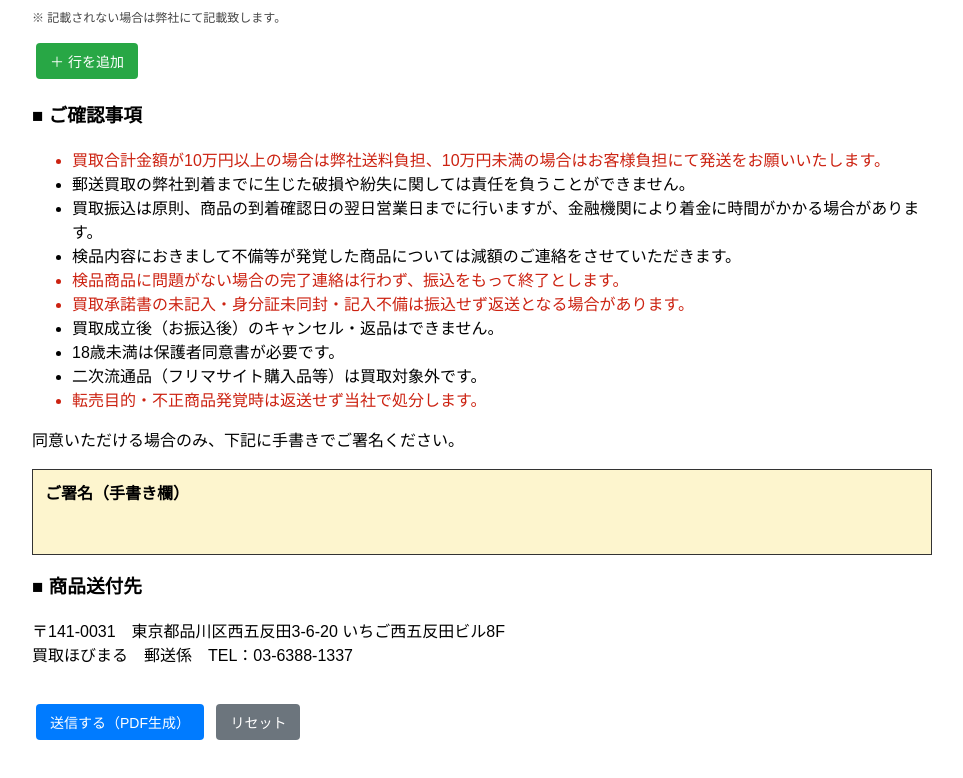
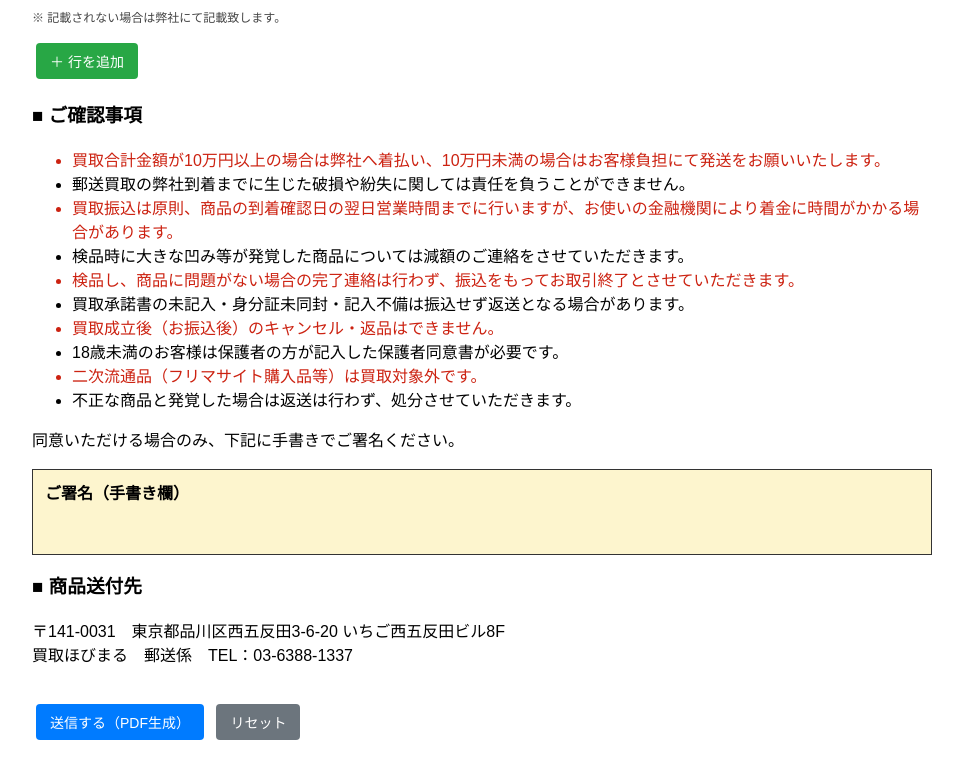
Before and after one commit to hobbymaru/kaitori, a plain HTML site: page index.html in a window 1280 px wide. Shown: the part 909-1687 px from the top of the page, without its empty margins (158-1121 px from the left). Drawn offline with Linux system fonts and the light colour scheme.

Commit message:
Update index.html

```diff
--- a/index.html
+++ b/index.html
@@ -132,16 +132,16 @@
 
     <h3>■ ご確認事項</h3>
     <ul>
-      <li class="red">買取合計金額が10万円以上の場合は弊社送料負担、10万円未満の場合はお客様負担にて発送をお願いいたします。</li>
+      <li class="red">買取合計金額が10万円以上の場合は弊社へ着払い、10万円未満の場合はお客様負担にて発送をお願いいたします。</li>
       <li>郵送買取の弊社到着までに生じた破損や紛失に関しては責任を負うことができません。</li>
-      <li>買取振込は原則、商品の到着確認日の翌日営業日までに行いますが、金融機関により着金に時間がかかる場合があります。</li>
-      <li>検品内容におきまして不備等が発覚した商品については減額のご連絡をさせていただきます。</li>
-      <li class="red">検品商品に問題がない場合の完了連絡は行わず、振込をもって終了とします。</li>
-      <li class="red">買取承諾書の未記入・身分証未同封・記入不備は振込せず返送となる場合があります。</li>
-      <li>買取成立後（お振込後）のキャンセル・返品はできません。</li>
-      <li>18歳未満は保護者同意書が必要です。</li>
-      <li>二次流通品（フリマサイト購入品等）は買取対象外です。</li>
-      <li class="red">転売目的・不正商品発覚時は返送せず当社で処分します。</li>
+      <li class="red">買取振込は原則、商品の到着確認日の翌日営業時間までに行いますが、お使いの金融機関により着金に時間がかかる場合があります。</li>
+      <li>検品時に大きな凹み等が発覚した商品については減額のご連絡をさせていただきます。</li>
+      <li class="red">検品し、商品に問題がない場合の完了連絡は行わず、振込をもってお取引終了とさせていただきます。</li>
+      <li>買取承諾書の未記入・身分証未同封・記入不備は振込せず返送となる場合があります。</li>
+      <li class="red">買取成立後（お振込後）のキャンセル・返品はできません。</li>
+      <li>18歳未満のお客様は保護者の方が記入した保護者同意書が必要です。</li>
+      <li class="red">二次流通品（フリマサイト購入品等）は買取対象外です。</li>
+      <li>不正な商品と発覚した場合は返送は行わず、処分させていただきます。</li>
     </ul>
 
     <p>同意いただける場合のみ、下記に手書きでご署名ください。</p>
```
